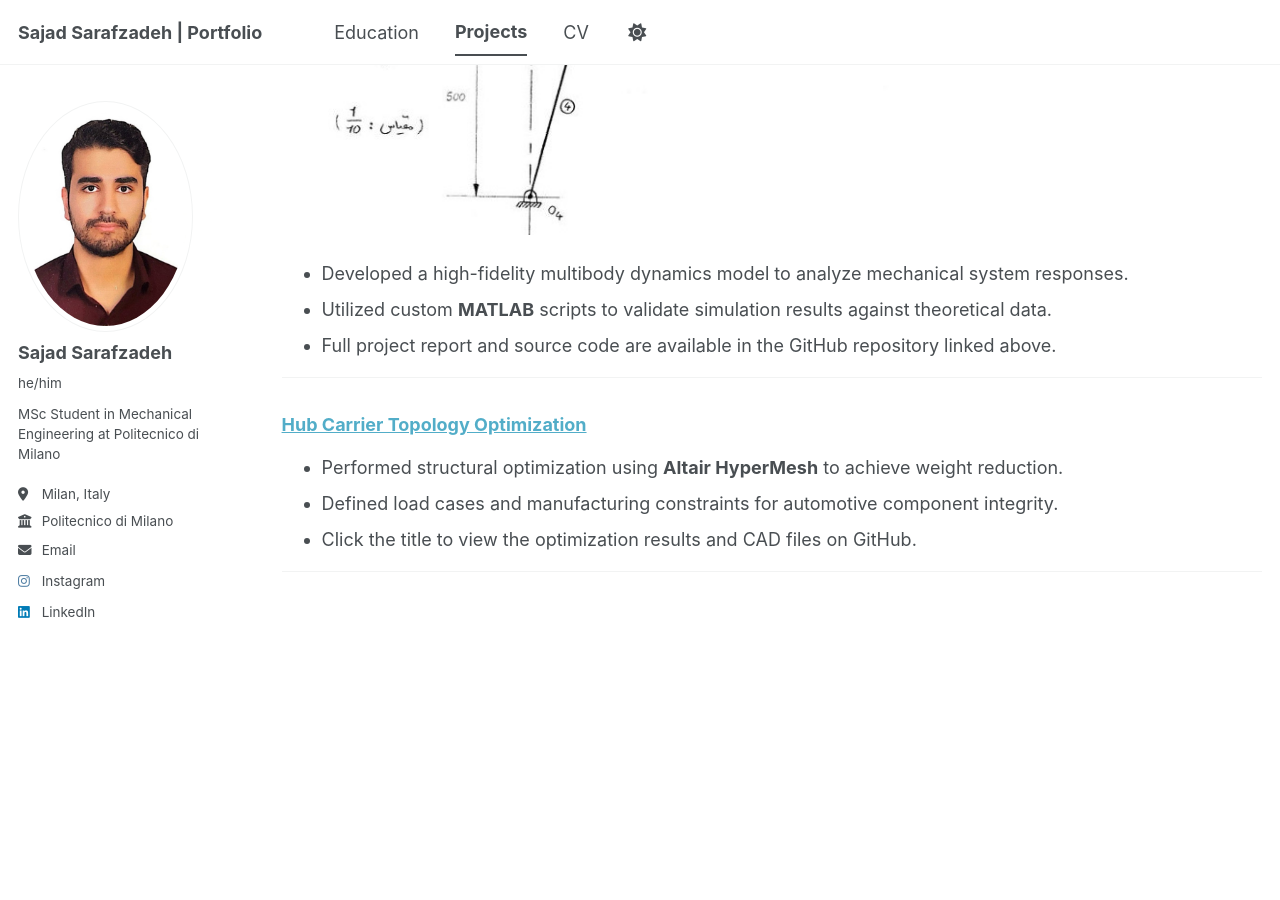
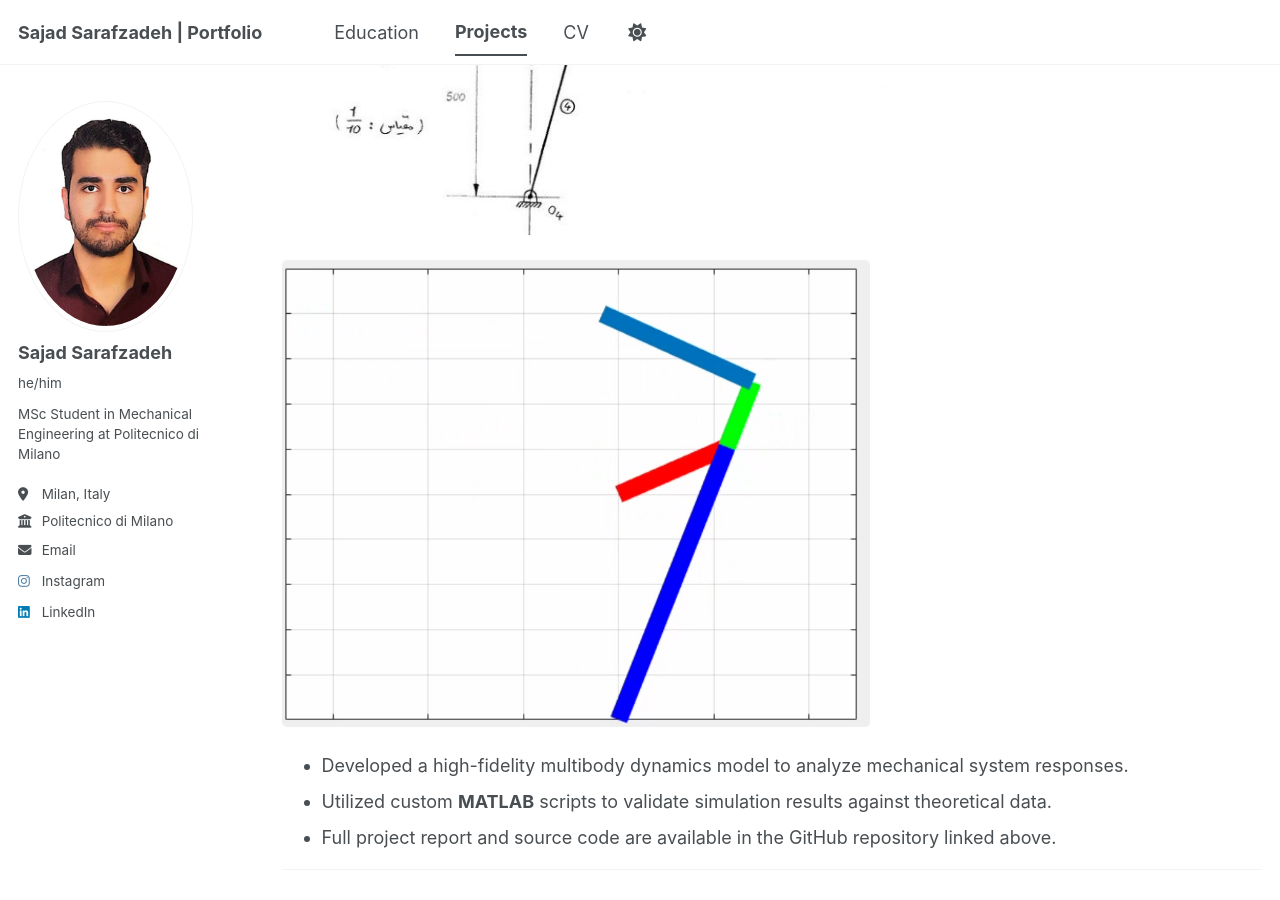
Before and after one commit to sajadsarafzadeh/sajadsarafzadeh.github.io, a Jekyll site: the page built from _pages/Projects.md, in a window 1280 px wide and 900 px high, scrolled down 460 px. Built offline with Jekyll 4.4.1, drawn with Linux system fonts in a browser that asks for light colours; a script bundle is joined from its source files by our own code; library files that are not in the unit come from our copies; before the commit the page ends 1140 px from its top, so only the background shows below that.

Commit message:
Update Projects.md

```diff
--- a/_pages/Projects.md
+++ b/_pages/Projects.md
@@ -12,6 +12,7 @@ Engineering Projects
 
 ### [Dynamic System Simulation (ADAMS & MATLAB)](https://github.com/sajadsarafzadeh/Dynamics-Project---Analysis-of-a-6-rod-mechanism)
 <img src="/images/schematic1.jpg" alt="ADAMS Simulation Schematic" style="width: 70%; margin-top: 25px; margin-bottom: 25px; display: block;">
+<img src="/images/schematic1-2.png" alt="ADAMS Simulation Result" style="width: 60%; margin-bottom: 25px; display: block; border-radius: 5px;">
 * Developed a high-fidelity multibody dynamics model to analyze mechanical system responses.
 * Utilized custom **MATLAB** scripts to validate simulation results against theoretical data.
 * Full project report and source code are available in the GitHub repository linked above.
```
